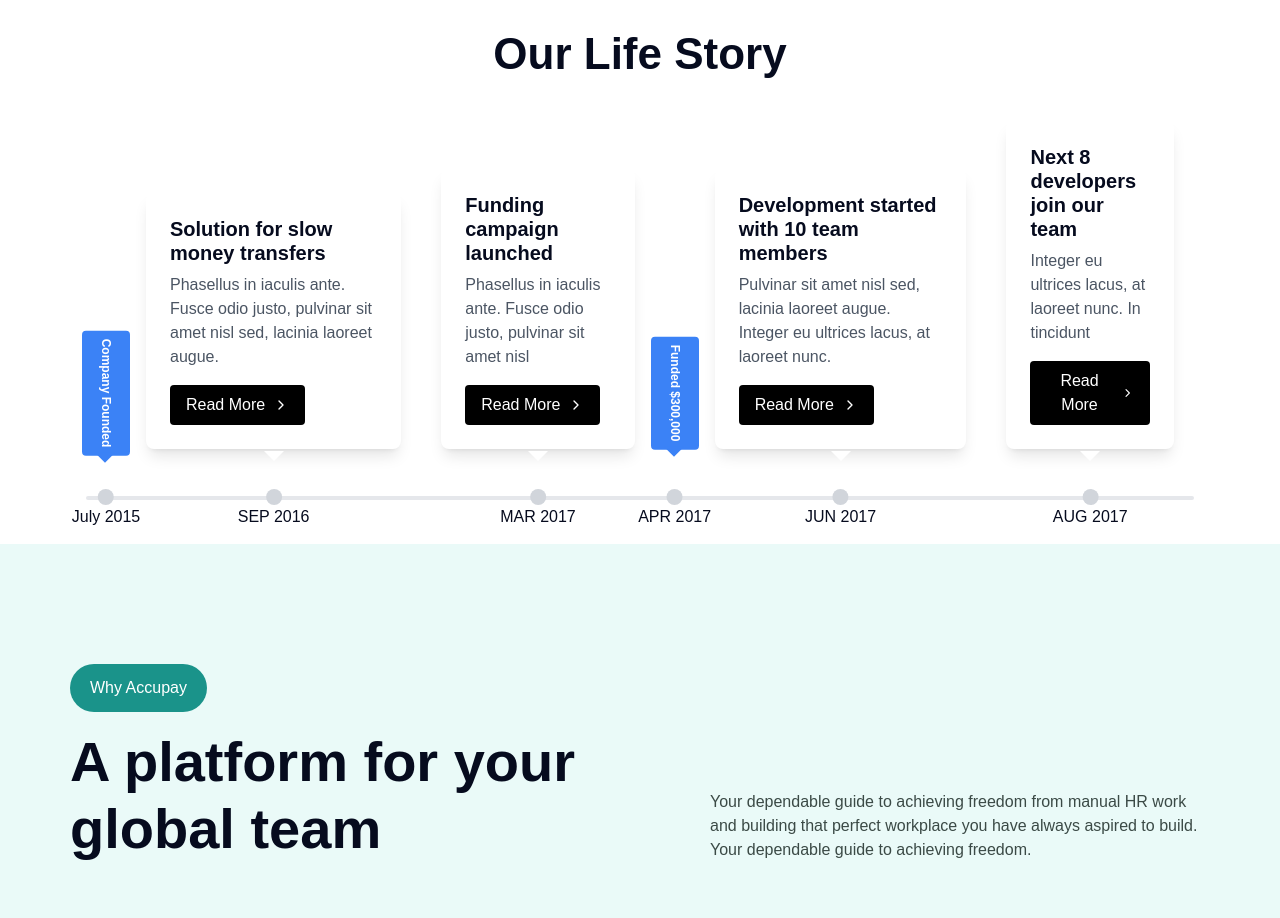
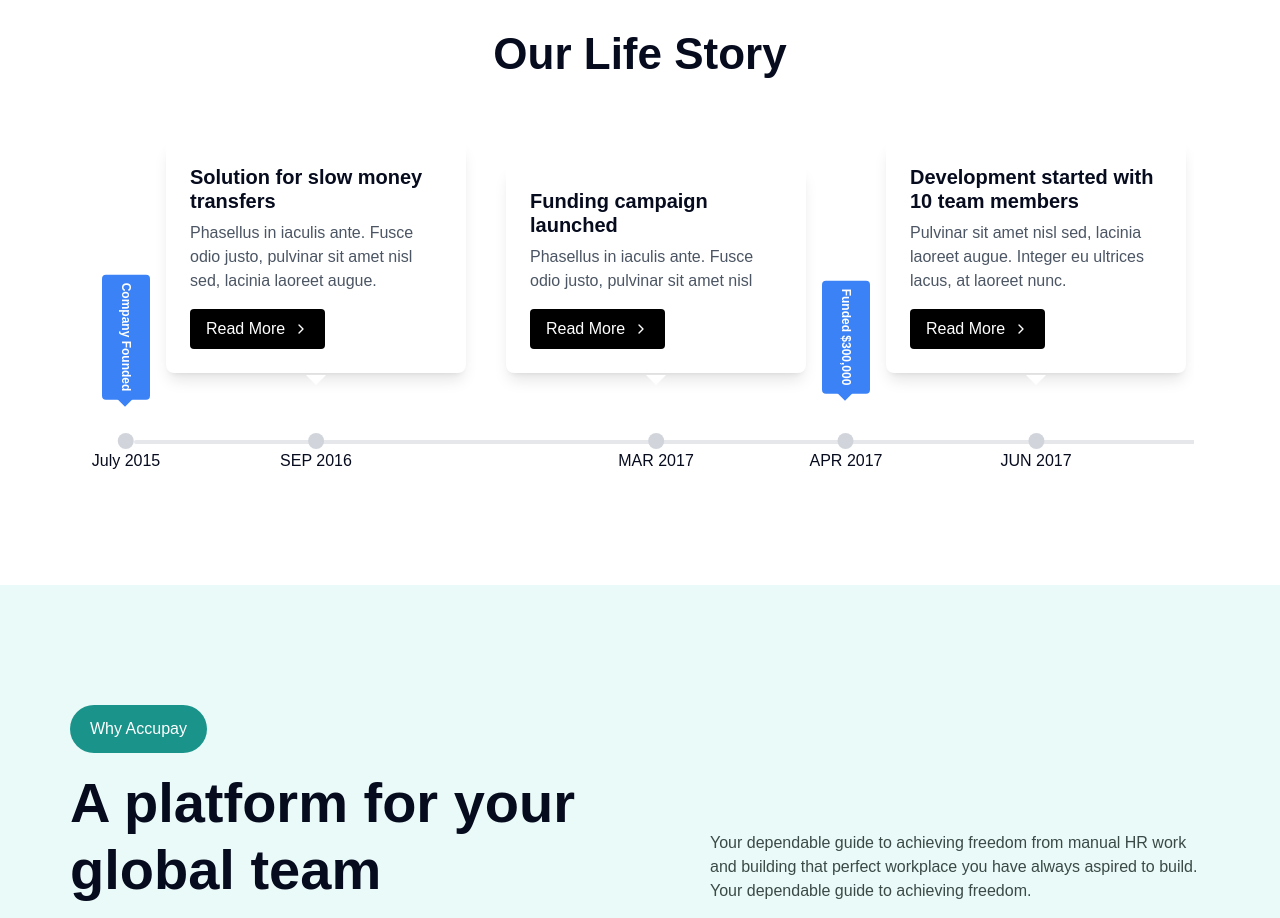
Before and after one commit to Ankitpatel239/ensurekar_app, a Next.js app: page / in a window 1280 px wide. Shown: the part 3640-4558 px from the top of the page. Built offline with nearby package versions, Linux system fonts and the light colour scheme.

Commit message:
enhance the story section

```diff
--- a/package.json
+++ b/package.json
@@ -16,6 +16,8 @@
     "phosphor-react": "^1.4.1",
     "react": "^18",
     "react-dom": "^18",
+    "react-icons": "^5.3.0",
+    "react-vertical-timeline-component": "^3.6.0",
     "sharp": "^0.33.5",
     "swiper": "^11.1.12"
   },
@@ -23,6 +25,7 @@
     "@types/node": "^20",
     "@types/react": "^18",
     "@types/react-dom": "^18",
+    "@types/react-vertical-timeline-component": "^3.3.6",
     "eslint": "^8",
     "eslint-config-next": "14.2.8",
     "postcss": "^8",
--- a/src/app/components/Section/Step-Guide-Section.tsx
+++ b/src/app/components/Section/Step-Guide-Section.tsx
@@ -180,10 +180,11 @@ export default function Component() {
   return (
     <section className="container mx-auto min-h-[600px] px-4 py-16">
       <h1 className="text-center font-bold text- heading-1 pb-5 my-5">Our Life Story</h1>
-      <div className="relative">
+      <div className="overflow-y-auto min-h-[400px]">
+      <div className="relative ml-5">
         <div className="flex md:space-y-0 md:flex-row md:justify-between md:items-end">
           {events.map((event, index) => (
-            <>
+            <div>
               <div>
                 {event.label && (
                   <div className="mr-5 ml-5">
@@ -203,7 +204,7 @@ export default function Component() {
               {!event.label && (
                 <div
                   key={index}
-                  className={`bg-white p-6 m-5 rounded-lg min-w-11 shadow-lg transition-all duration-300 relative ${
+                  className={`bg-white p-6 m-5 rounded-lg min-w-[300px] shadow-lg transition-all duration-300 relative ${
                     activeIndex === index ? "ring-2 ring-blue-500" : ""
                   }`}
                 >
@@ -214,7 +215,7 @@ export default function Component() {
                     <ChevronRightIcon className="ml-2 h-4 w-4 transition-transform group-hover:translate-x-1" />
                   </button>
                   <div className="absolute -bottom-3 left-1/2 transform -translate-x-1/2 w-0 h-0 border-l-[10px] border-r-[10px] border-b-[10px] border-b-white shadow-2xl border-l-transparent border-r-transparent rotate-180"></div>
-                  <div className="absolute -bottom-[80px] left-1/2 transform -translate-x-1/2 text-center">
+                  <div className="absolute -bottom-[100px] left-1/2 transform -translate-x-1/2 text-center">
                     <div className="w-4 h-4 rounded-full z-10 cursor-pointer bg-gray-300 mx-auto"></div>
                     <div className="text-center">
                       {event.date} {event.year}
@@ -222,10 +223,11 @@ export default function Component() {
                   </div>
                 </div>
               )}
-            </>
+            </div>
           ))}
-          <div className="absolute -z-10 -bottom-[51px] left-0 w-full h-1 bg-gray-200 rounded-full"></div>
+          <div className="absolute ml-3 -z-10 -bottom-[51px] left-4 w-full  h-1 bg-gray-200 rounded-full"></div>
         </div>
+      </div>
       </div>
     </section>
   );
```
Also changed, not shown: 1 other file (tests, documents, lock files or other folders).
